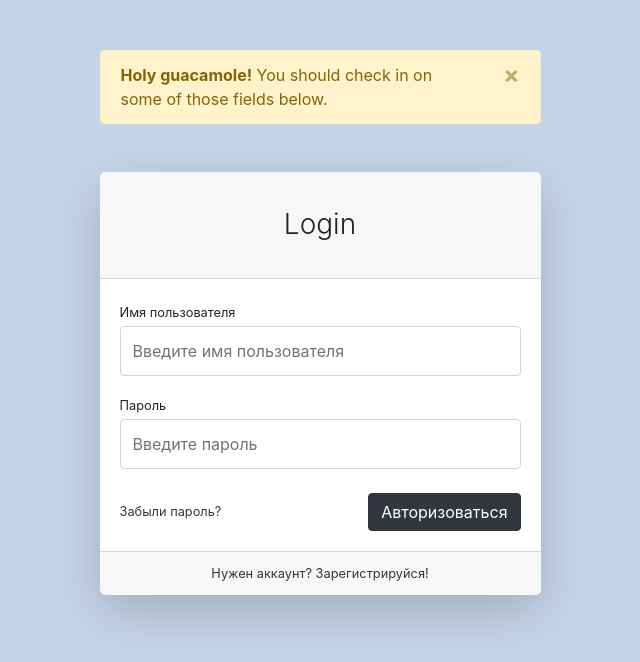
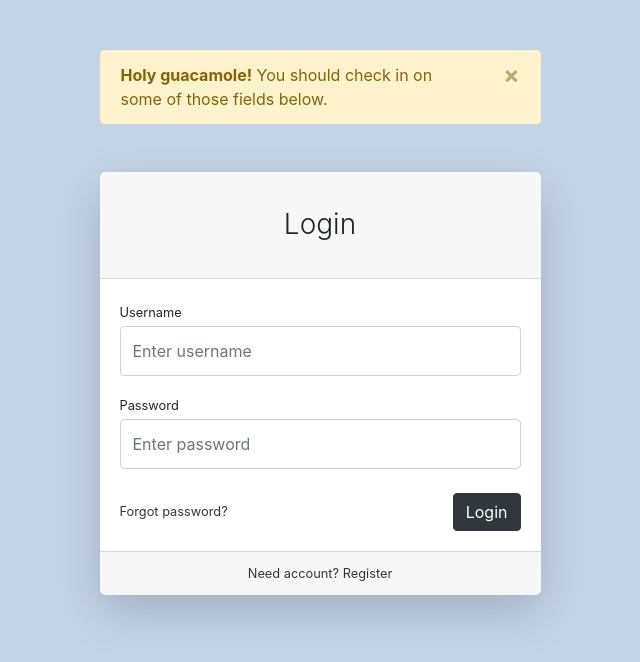
Before and after one commit to anbrynkina/shopping_cart, a Django app: template users/templates/users/login.html in a window 1280 px wide. Shown: the top 662 px of the page, without its empty margins (320-960 px from the left). Run offline with Django 4.2, Linux system fonts and the light colour scheme; the template is opened without the code that fills it, so the values that code supplies are empty; some libraries are stand-ins or nearby versions.

Commit message:
Modifying login and register pages

```diff
--- a/users/templates/users/login.html
+++ b/users/templates/users/login.html
@@ -33,23 +33,23 @@
                             <div class="card-body">
                                 <form>
                                     <div class="form-group">
-                                        <label class="small mb-1" for="inputEmailAddress">Имя пользователя</label>
+                                        <label class="small mb-1" for="inputEmailAddress">Username</label>
                                         <input class="form-control py-4" id="inputEmailAddress" type="email"
-                                               placeholder="Введите имя пользователя"/>
+                                               placeholder="Enter username"/>
                                     </div>
                                     <div class="form-group">
-                                        <label class="small mb-1" for="inputPassword">Пароль</label>
+                                        <label class="small mb-1" for="inputPassword">Password</label>
                                         <input class="form-control py-4" id="inputPassword" type="password"
-                                               placeholder="Введите пароль"/>
+                                               placeholder="Enter password"/>
                                     </div>
                                     <div class="form-group d-flex align-items-center justify-content-between mt-4 mb-0">
-                                        <a class="small" href="#">Забыли пароль?</a>
-                                        <input class="btn btn-primary" type="submit" value="Авторизоваться">
+                                        <a class="small" href="#">Forgot password?</a>
+                                        <input class="btn btn-primary" type="submit" value="Login">
                                     </div>
                                 </form>
                             </div>
                             <div class="card-footer text-center">
-                                <div class="small"><a href="register.html">Нужен аккаунт? Зарегистрируйся!</a></div>
+                                <div class="small"><a href="register.html">Need account? Register</a></div>
                             </div>
                         </div>
                     </div>
```
Also changed, not shown: users/forms.py (added, +8 -0 lines).
